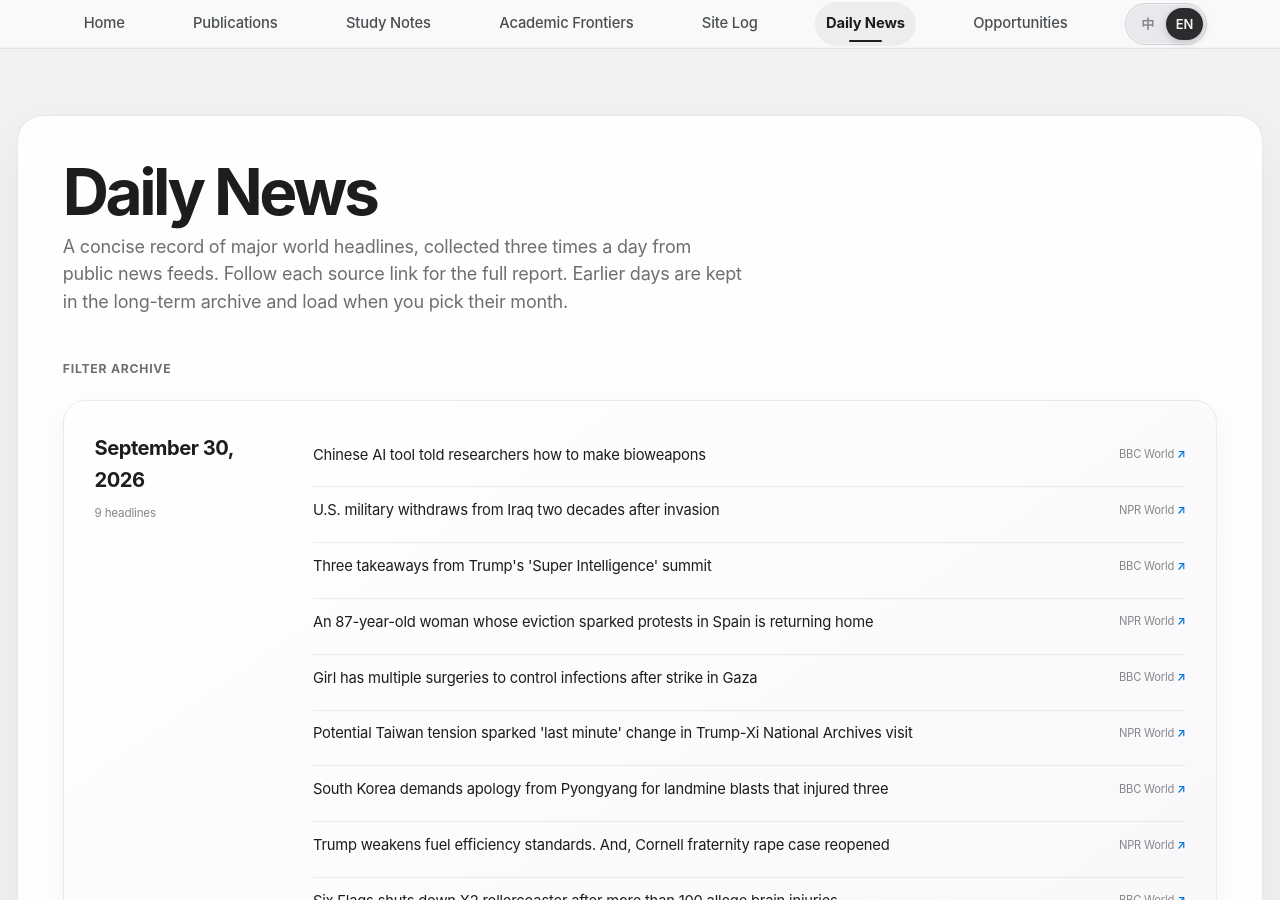
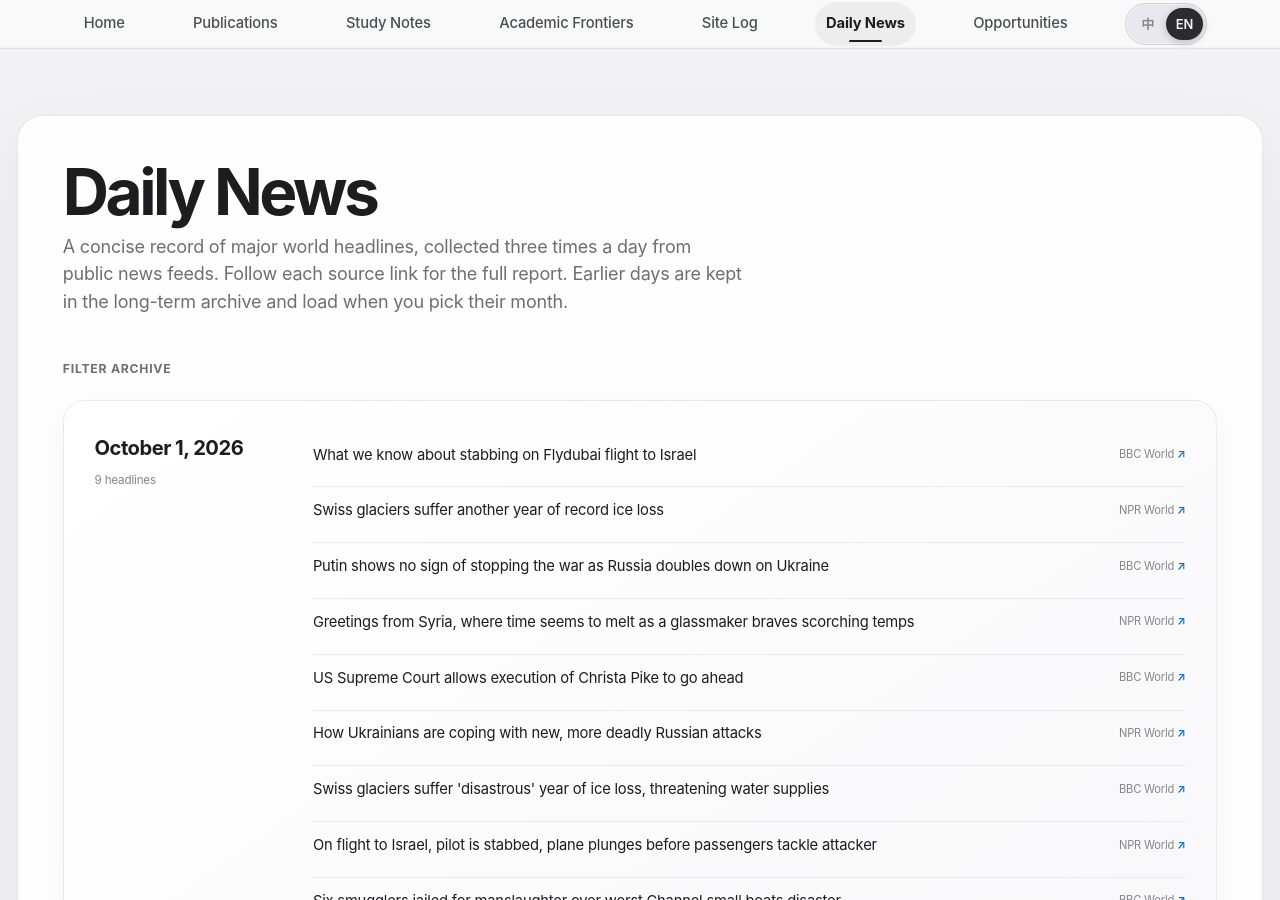
Before and after one commit to HaoxiangLuo/HaoxiangLuo.github.io, a Jekyll site: the page built from _pages/daily-news.html, in a window 1280 px wide and 900 px high. Built offline with Jekyll 4.4.1, drawn with Linux system fonts in a browser that asks for light colours; a style sheet for code colours, icons or effects is not loaded; some of the changed text lies outside the part shown.

Commit message:
Update daily news 2026-10-01

```diff
--- a/_data/daily_news.json
+++ b/_data/daily_news.json
@@ -1,6 +1,65 @@
 {
-  "updated_at": "2026-09-30T19:02:19+08:00",
+  "updated_at": "2026-10-01T09:06:03+08:00",
   "days": [
+    {
+      "date": "2026-10-01",
+      "items": [
+        {
+          "title": "What we know about stabbing on Flydubai flight to Israel",
+          "source": "BBC World",
+          "url": "https://www.bbc.co.uk/news/articles/cqjdv7pmj9dno?at_medium=RSS&at_campaign=rss",
+          "title_zh": "关于迪拜航空飞往以色列的航班上发生持刀伤人事件，我们了解多少"
+        },
+        {
+          "title": "Swiss glaciers suffer another year of record ice loss",
+          "source": "NPR World",
+          "url": "https://www.npr.org/2026/09/30/nx-s1-5981403/swiss-glaciers-climate-change",
+          "title_zh": "瑞士冰川又遭遇创纪录的冰损失一年"
+        },
+        {
+          "title": "Putin shows no sign of stopping the war as Russia doubles down on Ukraine",
+          "source": "BBC World",
+          "url": "https://www.bbc.co.uk/news/articles/cqx2ze420kpyo?at_medium=RSS&at_campaign=rss",
+          "title_zh": "俄罗斯在乌克兰问题上加大力度，普京没有表现出停止战争的迹象"
+        },
+        {
+          "title": "Greetings from Syria, where time seems to melt as a glassmaker braves scorching temps",
+          "source": "NPR World",
+          "url": "https://www.npr.org/2026/09/30/nx-s1-5983516/damascus-syria-glass",
+          "title_zh": "来自叙利亚的问候，玻璃制造商勇敢地面对酷暑，时间似乎融化了"
+        },
+        {
+          "title": "US Supreme Court allows execution of Christa Pike to go ahead",
+          "source": "BBC World",
+          "url": "https://www.bbc.co.uk/news/articles/cq8r6rjdvlx6o?at_medium=RSS&at_campaign=rss",
+          "title_zh": "美国最高法院允许继续执行克里斯塔·派克"
+        },
+        {
+          "title": "How Ukrainians are coping with new, more deadly Russian attacks",
+          "source": "NPR World",
+          "url": "https://www.npr.org/2026/09/30/nx-s1-5984948/how-ukrainians-are-coping-with-new-more-deadly-russian-attacks",
+          "title_zh": "乌克兰人如何应对俄罗斯新的、更致命的袭击"
+        },
+        {
+          "title": "Swiss glaciers suffer 'disastrous' year of ice loss, threatening water supplies",
+          "source": "BBC World",
+          "url": "https://www.bbc.co.uk/news/articles/c6n9w0ypjwl9o?at_medium=RSS&at_campaign=rss",
+          "title_zh": "瑞士冰川遭遇“灾难性”冰损失，威胁供水"
+        },
+        {
+          "title": "On flight to Israel, pilot is stabbed, plane plunges before passengers tackle attacker",
+          "source": "NPR World",
+          "url": "https://www.npr.org/2026/09/30/nx-s1-5985806/flydubai-flight-dubai-tel-aviv-israel",
+          "title_zh": "在飞往以色列的航班上，飞行员被刺伤，飞机坠落，然后乘客与袭击者搏斗"
+        },
+        {
+          "title": "Six smugglers jailed for manslaughter over worst Channel small boats disaster",
+          "source": "BBC World",
+          "url": "https://www.bbc.co.uk/news/articles/c6n8m33pn9djo?at_medium=RSS&at_campaign=rss",
+          "title_zh": "六名走私犯因海峡小船灾难中过失杀人罪被判入狱"
+        }
+      ]
+    },
     {
       "date": "2026-09-30",
       "items": [
```
Also changed, not shown: assets/data/archive/manifest.json, 1 other file.
